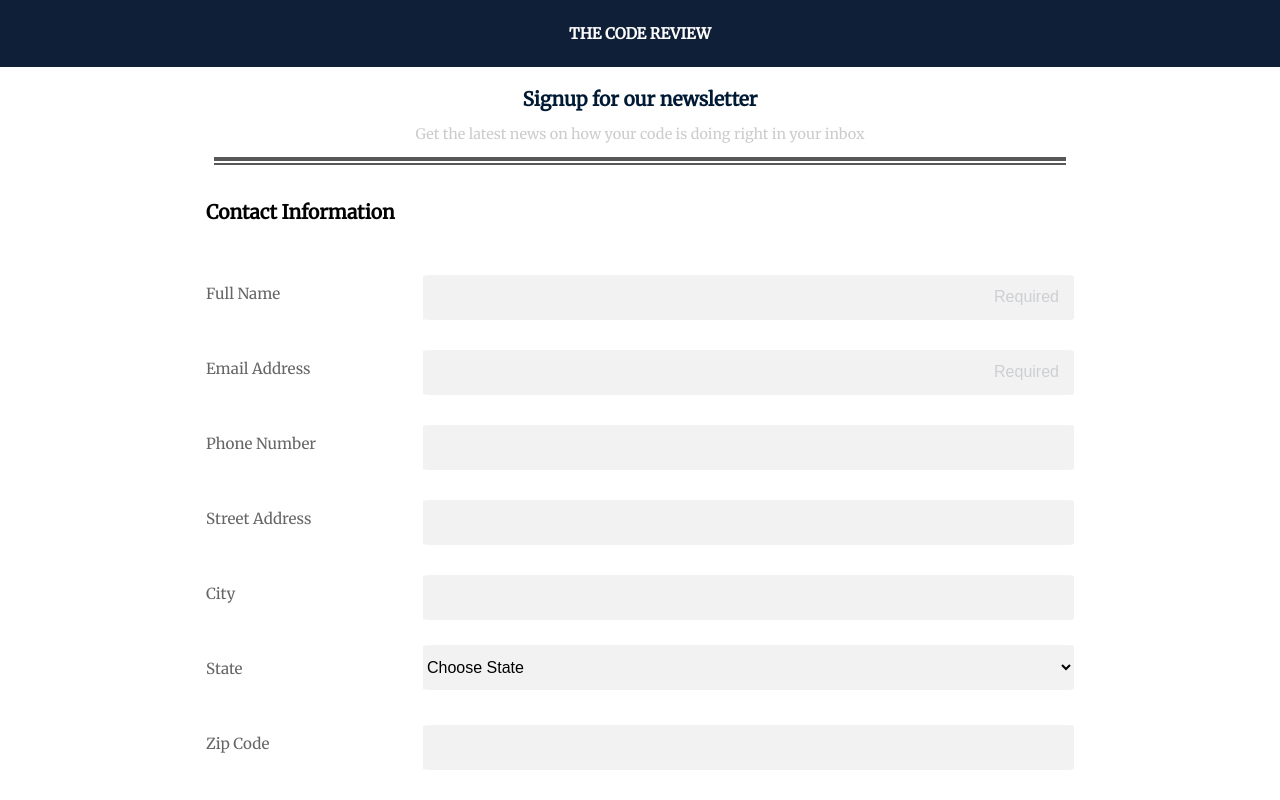
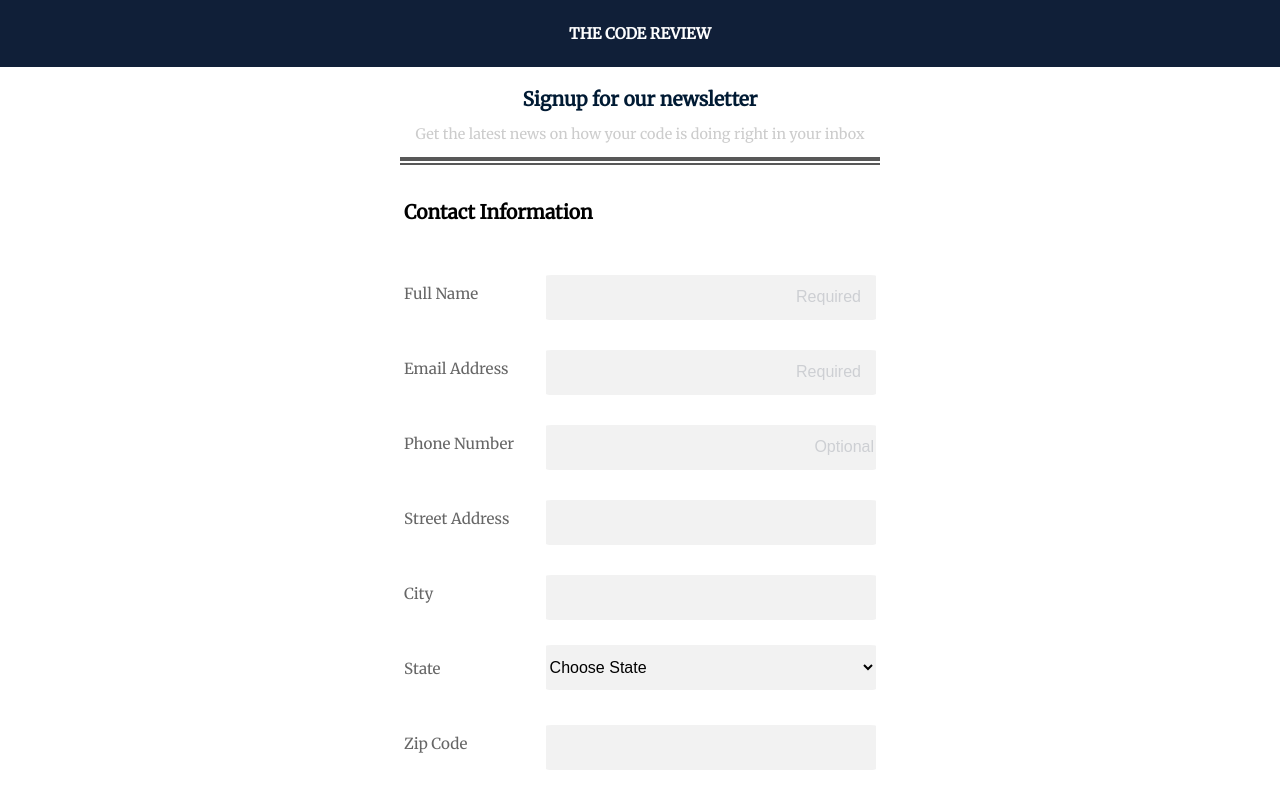
Before and after one commit to ChrisP498/TT_Project-3, a plain HTML site: page index.html in a window 1280 px wide. Shown: the top 800 px of the page. Drawn offline with Linux system fonts and the light colour scheme.

Commit message:
max width for mobile and desktop
Added a max width setting to make the page display to only a set max
width instead of continuing to expand.

```diff
--- a/css/style.css
+++ b/css/style.css
@@ -15,6 +15,7 @@
 
 .container {
   width: 90%;
+  max-width: 787px;
   margin: 0 auto;
 }
 /*======================================================*/
@@ -22,11 +23,6 @@
 
 
 /*=================General Form Styles============*/
-form {
-  width: 100%;
-  margin: 0 auto;
-}
-
 fieldset {
   border: none;
 }
@@ -99,14 +95,14 @@ header h1 {
 /*=========Border before Contact Form===========*/
 .top-border {
   border-top: 4px solid #585858;
-  width: 95%;
+  width: 96%;
   margin: 0 auto;
   margin-top: 2px;
 }
 
 .bottom-border {
   border-top: 2px solid #585858;
-  width: 95%;
+  width: 96%;
   margin: 0 auto;
   margin-top: 2px;
   margin-bottom: 20px;
@@ -138,11 +134,9 @@ input[type="email"]:focus {
 
 input::placeholder{
   text-align: right;
+  color: #cdcfd3;
 }
 
-::placeholder {
-  color: #cdcfd3;
-}
 .contact-section input:focus {
   transition: 1s;
   border: 1px solid darkblue;
@@ -165,7 +159,7 @@ label[for="zip"] /*Gives breathing room from the state select box*/ {
 /*================Border above Newsletter====================*/
 .news-border {
   border-top: 3px solid #585858;
-  width: 95%;
+  width: 96%;
   margin: 20px auto;
 }
 /*===========================================================*/
@@ -204,7 +198,6 @@ label[for="zip"] /*Gives breathing room from the state select box*/ {
 }
 
 .newsletter-section textarea:focus {
-  background: lightblue;
   transition: 1s;
   border: 1px solid darkblue;
   box-shadow: 5px 5px 5px lightgrey;
@@ -252,7 +245,8 @@ footer {
   }
 
   .container {
-    width: 70%;
+    width: 75%;
+    max-width: 500px;
   }
 
   .contact-section label {
@@ -266,11 +260,11 @@ footer {
     float: right;
     vertical-align: middle;
     position: relative;
-    width: 75%;
+    width: 70%;
   }
 
   #zip {
-    width: 75%;
+    width: 70%;
   }
 }
 /*=======================================================*/
--- a/index.html
+++ b/index.html
@@ -35,7 +35,7 @@
                   <input type="email" id="mail" name="user_email" placeholder="Required" required>
 
                 <label for="telephone">Phone Number</label>
-                  <input type="tel" id="telephone" name="user_telephone">
+                  <input type="tel" id="telephone" name="user_telephone" placeholder="Optional">
 
                 <label for="address">Street Address</label>
                   <input type="text" id="address" name="user_address">
@@ -128,7 +128,7 @@
                     <label for="plain-format">Plain Text</label>
                       <br>
                <p>Other topics you'd like to hear about</p>
-                  <textarea id="other-info" name="user_other-info"></textarea>
+                  <textarea id="other-info" name="user_other-info" placeholder="Feel free to leave in detail any additions you'd like."></textarea>
             </fieldset><!--NEWSLETTER END-->
           <div class="sign-up">
             <button type="submit">Sign Up</button>
```
